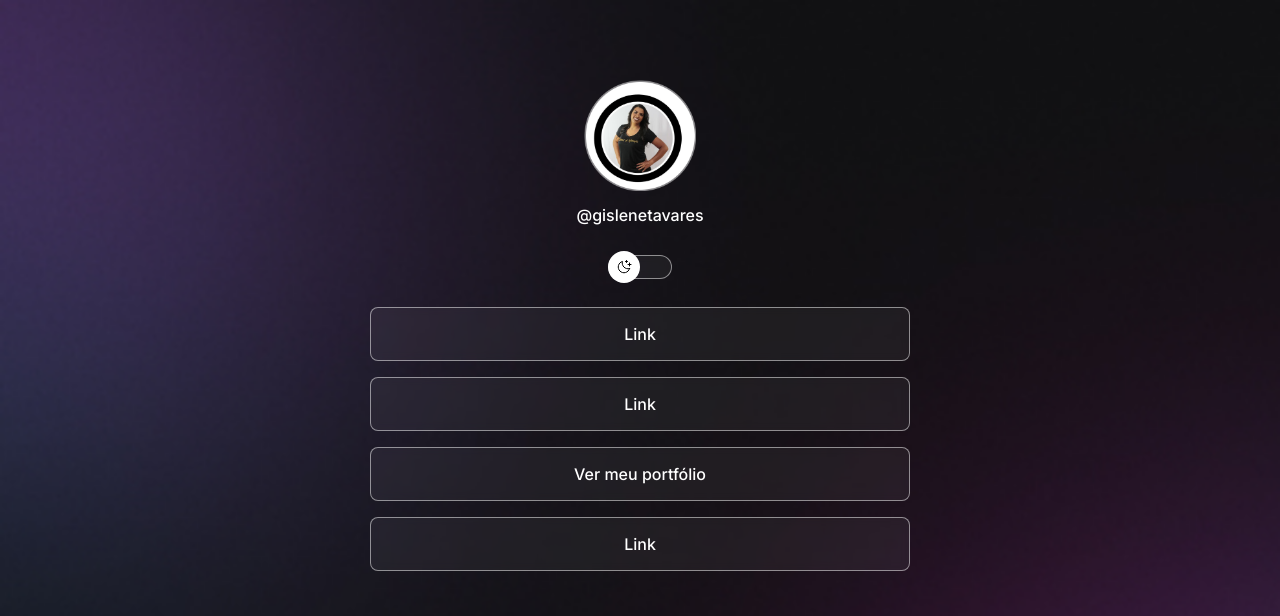
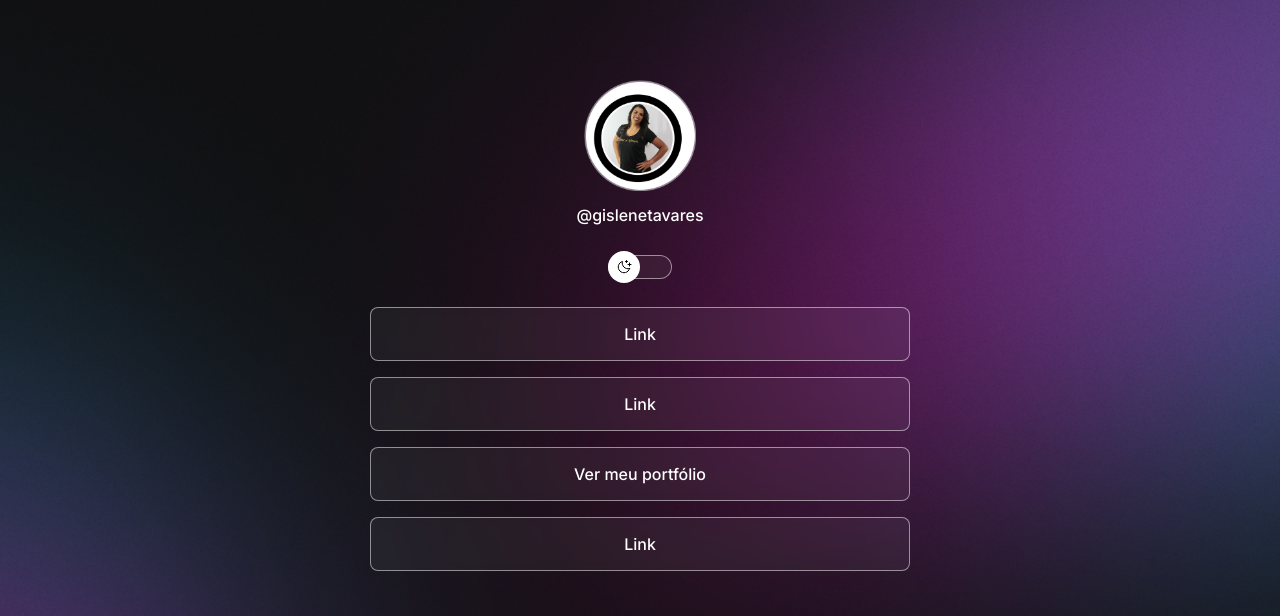
Before and after one commit to Gislene-Tavares/DevLinks, a plain HTML site: page index.html in a window 1280 px wide. Shown: the top 616 px of the page. Drawn offline with nearby package versions, Linux system fonts and the light colour scheme.

Commit message:
chance background based on media queries

```diff
--- a/style.css
+++ b/style.css
@@ -33,6 +33,7 @@ body {
   */
   /* (atalho)background: color image repeat position/size*/
   background: var(--bg-url) no-repeat top center/cover ;
+  height: 100vh;
 }
 
 body * {
@@ -170,3 +171,14 @@ footer {
   text-align: center;
   font-size: 14px;
 }
+
+/* media queries */
+@media (min-width: 700px) {
+  :root {
+    --bg-url: url(./assets/bg-desktop.jpg);
+  }
+
+  :light {
+    --bg-url: url(./assets/bg-desktop-light.jpg);
+  }
+}
```
Also changed, not shown: assets/bg-desktop-light.jpg (added), assets/bg-desktop.jpg (added).
